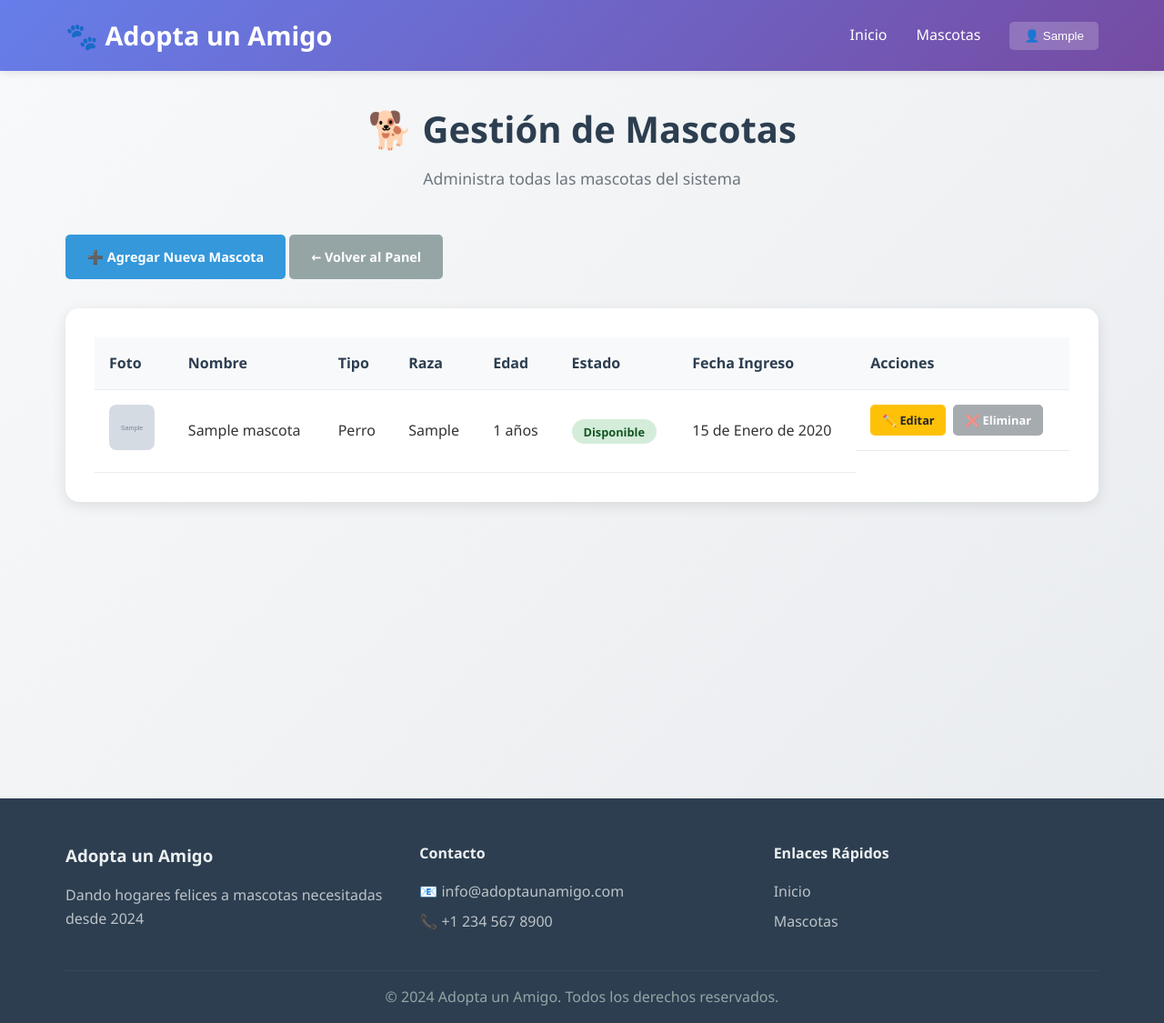
After one commit to JoseMarca17/control_adopciones_de_mascotas, a Django app: page /admin/mascotas/ in a window 1280 px wide. The commit adds this page. Shown: the whole page at 91% size. Run offline with Django 5.2, Linux system fonts and the light colour scheme; a user stored in the database is signed in; tables that the repository leaves empty hold one stand-in row (values such as "Sample post"); grey boxes marked "Sample" are stand-in pictures.

Commit message:
Arreglos CRUD

```diff
--- a/adopciones/forms.py
+++ b/adopciones/forms.py
@@ -21,7 +21,6 @@ class FormularioMascota(forms.ModelForm):
         }
 
 class FormularioSolicitudAdopcion(forms.ModelForm):
-    """Formulario para solicitud de adopción"""
     class Meta:
         model = SolicitudAdopcion
         fields = ['notas']
--- a/adopciones/urls.py
+++ b/adopciones/urls.py
@@ -16,4 +16,7 @@ urlpatterns = [
     path('admin/generar-compromiso/<uuid:solicitud_id>/', views.generate_commitment, name='generate_commitment'),
     path('admin/reportes/', views.reports, name='reports'),
     path('admin/descargar-reporte-pdf/', views.download_report_pdf, name='download_report_pdf'),
+    path('admin/mascotas/', views.listar_mascotas, name='listar_mascotas'),
+    path('admin/editar-mascota/<uuid:mascota_id>/', views.editar_mascota, name='editar_mascota'),
+    path('admin/eliminar-mascota/<uuid:mascota_id>/', views.eliminar_mascota, name='eliminar_mascota'),
 ]
--- a/adopciones/views.py
+++ b/adopciones/views.py
@@ -144,7 +144,7 @@ def agregar_mascota(request):
             arbol_mascotas.insertar(mascota)
 
             messages.success(request, f'Mascota "{mascota.nombre}" agregada exitosamente.')
-            return redirect('dashboard')
+            return redirect('adopciones:dashboard')
     else:
         form = FormularioMascota()
 
@@ -282,3 +282,74 @@ def download_report_pdf(request):
     except Exception as e:
         messages.error(request, f'Error al generar el reporte: {e}')
         return redirect('reports')
+
+@login_required
+@administrador_requerido
+def editar_mascota(request, mascota_id):
+    """Editar mascota existente - Solo administradores"""
+    mascota = get_object_or_404(Mascota, id=mascota_id)
+
+    # Verificar si la mascota puede ser editada
+    if not mascota.puede_ser_editada():
+        messages.error(request, 'No se puede editar esta mascota porque tiene solicitudes de adopción aceptadas o concretadas.')
+        return redirect('adopciones:listar_mascotas')
+
+    if request.method == 'POST':
+        form = FormularioMascota(request.POST, request.FILES, instance=mascota)
+        if form.is_valid():
+            mascota_editada = form.save()
+
+            # Actualizar en el árbol
+            from .utils import arbol_mascotas
+            # Primero eliminar la antigua
+            arbol_mascotas.eliminar(mascota)
+            # Luego insertar la editada
+            arbol_mascotas.insertar(mascota_editada)
+
+            messages.success(request, f'Mascota "{mascota_editada.nombre}" actualizada exitosamente.')
+            return redirect('adopciones:listar_mascotas')
+    else:
+        form = FormularioMascota(instance=mascota)
+
+    return render(request, 'editar_mascota.html', {
+        'form': form,
+        'mascota': mascota
+    })
+
+@login_required
+@administrador_requerido
+def eliminar_mascota(request, mascota_id):
+    """Eliminar mascota - Solo administradores"""
+    mascota = get_object_or_404(Mascota, id=mascota_id)
+
+    # Verificar si la mascota puede ser eliminada
+    if not mascota.puede_ser_eliminada():
+        messages.error(request, 'No se puede eliminar esta mascota porque tiene solicitudes de adopción asociadas.')
+        return redirect('adopciones:listar_mascotas')
+
+    if request.method == 'POST':
+        nombre_mascota = mascota.nombre
+
+        # Eliminar del árbol
+        from .utils import arbol_mascotas
+        arbol_mascotas.eliminar(mascota)
+
+        # Eliminar la mascota
+        mascota.delete()
+
+        messages.success(request, f'Mascota "{nombre_mascota}" eliminada exitosamente.')
+        return redirect('adopciones:listar_mascotas')
+
+    return render(request, 'eliminar_mascota.html', {
+        'mascota': mascota
+    })
+
+@login_required
+@administrador_requerido
+def listar_mascotas(request):
+    """Listar todas las mascotas para administración - Solo administradores"""
+    mascotas = Mascota.objects.all().order_by('-fecha_creacion')
+
+    return render(request, 'listar_mascotas.html', {
+        'mascotas': mascotas
+    })
--- a/control_adopciones/urls.py
+++ b/control_adopciones/urls.py
@@ -1,7 +1,8 @@
 from django.contrib import admin
 from django.urls import path, include
+from django.conf import settings
 from django.contrib.auth import views as auth_views
-
+from django.conf.urls.static import static
 urlpatterns = [
     path('', include('adopciones.urls')),
 
@@ -10,3 +11,5 @@ urlpatterns = [
 
     path('admin/', admin.site.urls),
 ]
+if settings.DEBUG:
+    urlpatterns += static(settings.MEDIA_URL, document_root=settings.MEDIA_ROOT)
--- a/templates/catalog.html
+++ b/templates/catalog.html
@@ -1,4 +1,5 @@
 {% extends 'base.html' %}
+{% load static %}  <!-- Asegúrate de cargar static al inicio -->
 
 {% block title %}Mascotas Disponibles - Adopción de Mascotas{% endblock %}
 
@@ -33,7 +34,7 @@
                     {% if mascota.foto %}
                     <img src="{{ mascota.foto.url }}" alt="{{ mascota.nombre }}">
                     {% else %}
-                    <img src="/static/images/default-pet.jpg" alt="{{ mascota.nombre }}">
+                    <img src="{% static 'images/default-pet.jpg' %}" alt="{{ mascota.nombre }}">
                     {% endif %}
                     <div class="pet-type-badge">{{ mascota.get_tipo_mascota_display }}</div>
                 </div>
@@ -44,7 +45,6 @@
                     <p class="pet-size">{{ mascota.get_tamaño_display }}</p>
                     <p class="pet-description">{{ mascota.descripcion|truncatewords:20 }}</p>
                     <div class="pet-actions">
-                        <!-- CORREGIDO: usar nombres correctos de URLs -->
                         <a href="{% url 'adopciones:detalles_mascota' mascota.id %}" class="btn btn-secondary">Ver Detalles</a>
 
                         {% if user.is_authenticated %}
--- /dev/null
+++ b/templates/listar_mascotas.html
@@ -0,0 +1,203 @@
+{% extends 'base.html' %}
+{% load static %}
+
+{% block title %}Gestión de Mascotas - Administración{% endblock %}
+
+{% block extra_css %}
+<link rel="stylesheet" href="{% static 'css/dashboard.css' %}">
+{% endblock %}
+
+{% block content %}
+<div class="dashboard-main">
+    <div class="dashboard-container">
+        <div class="dashboard-header">
+            <h1 class="dashboard-title">🐕 Gestión de Mascotas</h1>
+            <p class="dashboard-subtitle">Administra todas las mascotas del sistema</p>
+        </div>
+
+        <div class="admin-actions" style="margin-bottom: 2rem;">
+            <a href="{% url 'adopciones:agregar_mascota' %}" class="btn btn-primary">
+                ➕ Agregar Nueva Mascota
+            </a>
+            <a href="{% url 'adopciones:dashboard' %}" class="btn btn-secondary">
+                ← Volver al Panel
+            </a>
+        </div>
+
+        <div class="pets-management">
+            {% if mascotas %}
+            <div class="pets-table">
+                <table>
+                    <thead>
+                        <tr>
+                            <th>Foto</th>
+                            <th>Nombre</th>
+                            <th>Tipo</th>
+                            <th>Raza</th>
+                            <th>Edad</th>
+                            <th>Estado</th>
+                            <th>Fecha Ingreso</th>
+                            <th>Acciones</th>
+                        </tr>
+                    </thead>
+                    <tbody>
+                        {% for mascota in mascotas %}
+                        <tr>
+                            <td>
+                                {% if mascota.foto %}
+                                <img src="{{ mascota.foto.url }}" alt="{{ mascota.nombre }}" class="pet-thumbnail">
+                                {% else %}
+                                <div class="no-image">📷</div>
+                                {% endif %}
+                            </td>
+                            <td>{{ mascota.nombre }}</td>
+                            <td>{{ mascota.get_tipo_mascota_display }}</td>
+                            <td>{{ mascota.raza }}</td>
+                            <td>{{ mascota.edad }} años</td>
+                            <td>
+                                <span class="status-badge {% if mascota.disponible %}available{% else %}adopted{% endif %}">
+                                    {{ mascota.disponible|yesno:"Disponible,Adoptada" }}
+                                </span>
+                            </td>
+                            <td>{{ mascota.fecha_ingreso }}</td>
+                            <td class="actions">
+                                <a href="{% url 'adopciones:editar_mascota' mascota.id %}" class="btn btn-sm btn-warning">
+                                    ✏️ Editar
+                                </a>
+                                {% if mascota.puede_ser_eliminada %}
+                                <a href="{% url 'adopciones:eliminar_mascota' mascota.id %}" class="btn btn-sm btn-danger">
+                                    🗑️ Eliminar
+                                </a>
+                                {% else %}
+                                <span class="btn btn-sm btn-disabled" title="No se puede eliminar porque tiene solicitudes">
+                                    ❌ Eliminar
+                                </span>
+                                {% endif %}
+                            </td>
+                        </tr>
+                        {% endfor %}
+                    </tbody>
+                </table>
+            </div>
+            {% else %}
+            <div class="no-data">
+                <h3>No hay mascotas registradas</h3>
+                <p>Comienza agregando tu primera mascota al sistema.</p>
+                <a href="{% url 'adopciones:agregar_mascota' %}" class="btn btn-primary">
+                    ➕ Agregar Primera Mascota
+                </a>
+            </div>
+            {% endif %}
+        </div>
+    </div>
+</div>
+
+<style>
+.pets-management {
+    background: white;
+    border-radius: 15px;
+    padding: 2rem;
+    box-shadow: 0 4px 15px rgba(0,0,0,0.1);
+}
+
+.pets-table {
+    overflow-x: auto;
+}
+
+.pets-table table {
+    width: 100%;
+    border-collapse: collapse;
+}
+
+.pets-table th,
+.pets-table td {
+    padding: 1rem;
+    text-align: left;
+    border-bottom: 1px solid #e9ecef;
+}
+
+.pets-table th {
+    background: #f8f9fa;
+    font-weight: 600;
+    color: #2c3e50;
+}
+
+.pet-thumbnail {
+    width: 50px;
+    height: 50px;
+    object-fit: cover;
+    border-radius: 8px;
+}
+
+.no-image {
+    width: 50px;
+    height: 50px;
+    background: #f8f9fa;
+    border-radius: 8px;
+    display: flex;
+    align-items: center;
+    justify-content: center;
+    font-size: 1.2rem;
+}
+
+.status-badge {
+    padding: 0.3rem 0.8rem;
+    border-radius: 20px;
+    font-size: 0.8rem;
+    font-weight: 600;
+}
+
+.status-badge.available {
+    background: #d4edda;
+    color: #155724;
+}
+
+.status-badge.adopted {
+    background: #f8d7da;
+    color: #721c24;
+}
+
+.actions {
+    display: flex;
+    gap: 0.5rem;
+    flex-wrap: wrap;
+}
+
+.btn-sm {
+    padding: 0.4rem 0.8rem;
+    font-size: 0.8rem;
+}
+
+.btn-warning {
+    background: #ffc107;
+    color: #212529;
+}
+
+.btn-warning:hover {
+    background: #e0a800;
+}
+
+.btn-disabled {
+    background: #6c757d;
+    color: white;
+    cursor: not-allowed;
+    opacity: 0.6;
+}
+
+.no-data {
+    text-align: center;
+    padding: 3rem;
+    color: #6c757d;
+}
+
+@media (max-width: 768px) {
+    .pets-table {
+        font-size: 0.9rem;
+    }
+
+    .actions {
+        flex-direction: column;
+    }
+}
+</style>
+{% endblock %}
```
Also changed, not shown: adopciones/models.py (+39 -0 lines), templates/dashboard.html (+10 -1 lines), templates/eliminar_mascota.html (added, +93 -0 lines), templates/editar_mascota.html (added).
